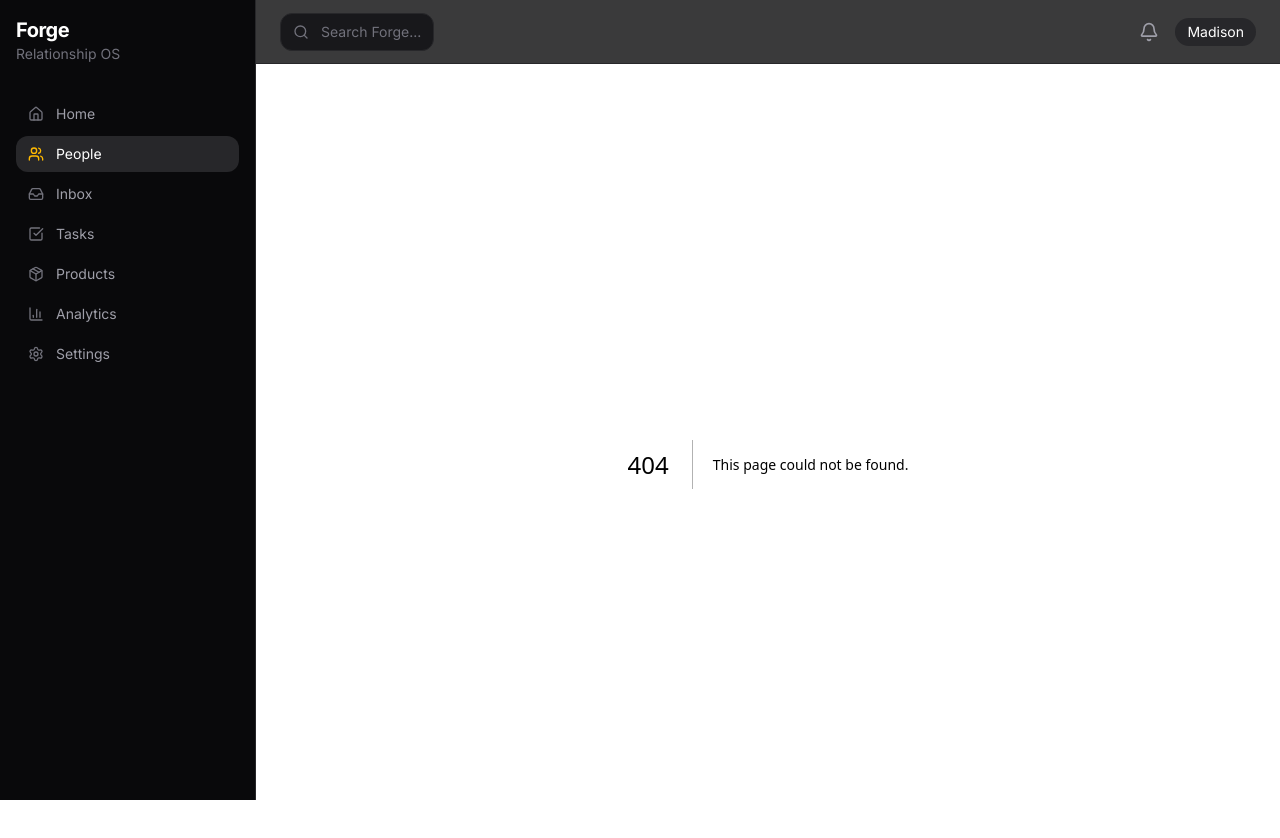
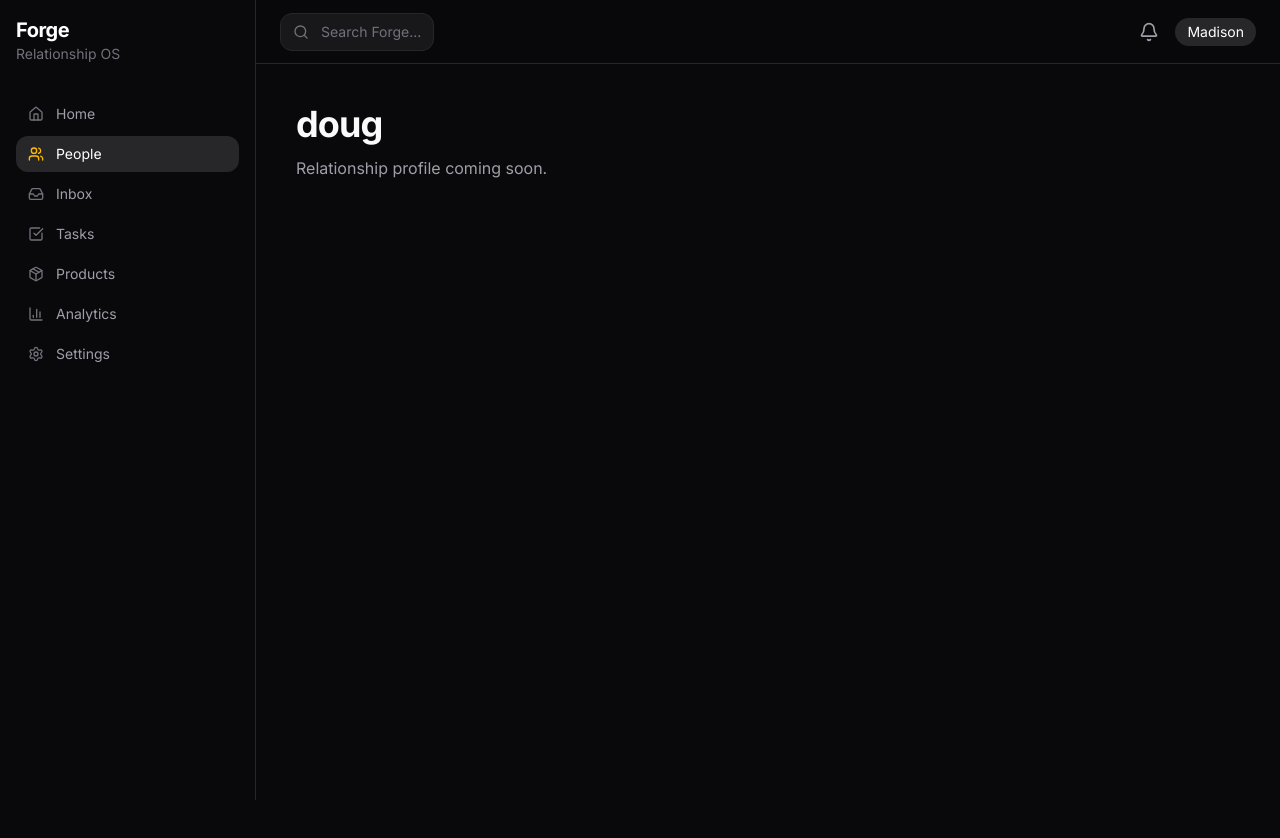
Before and after one commit to matwood18/forge-os, a Next.js app: page /people/doug in a window 1280 px wide. Before the commit this address had no page. Shown: the top 838 px of the page. After the commit the page ends 800 px from the top, so only its background shows below. Built offline with nearby package versions, Linux system fonts and the light colour scheme.

Commit message:
Create person profile routes

```diff
--- /dev/null
+++ b/app/people/[slug]/page.tsx
@@ -0,0 +1,23 @@
+interface PersonPageProps {
+  params: Promise<{
+    slug: string
+  }>
+}
+
+export default async function PersonPage({
+  params,
+}: PersonPageProps) {
+  const { slug } = await params
+
+  return (
+    <div className="max-w-7xl p-10">
+      <h1 className="text-4xl font-bold tracking-tight">
+        {slug}
+      </h1>
+
+      <p className="mt-3 text-zinc-400">
+        Relationship profile coming soon.
+      </p>
+    </div>
+  )
+}
--- a/app/people/page.tsx
+++ b/app/people/page.tsx
@@ -1,4 +1,5 @@
 import { Search } from "lucide-react"
+import Link from "next/link"
 
 const people = [
   {
@@ -58,9 +59,14 @@ export default function PeoplePage() {
                 key={person.name}
                 className="border-t border-zinc-800 transition hover:bg-zinc-900/60"
               >
-                <td className="px-6 py-4 font-medium text-white">
+                <td className="px-6 py-4 font-medium">
+                <Link
+                  href={`/people/${person.name.toLowerCase().replace(/\s+/g, "-")}`}
+                  className="text-white transition hover:text-amber-400"
+                >
                   {person.name}
-                </td>
+                </Link>
+              </td>
                 <td className="text-zinc-400">{person.company}</td>
                 <td className="text-zinc-400">{person.platform}</td>
                 <td className="text-zinc-500">{person.lastInteraction}</td>
```
